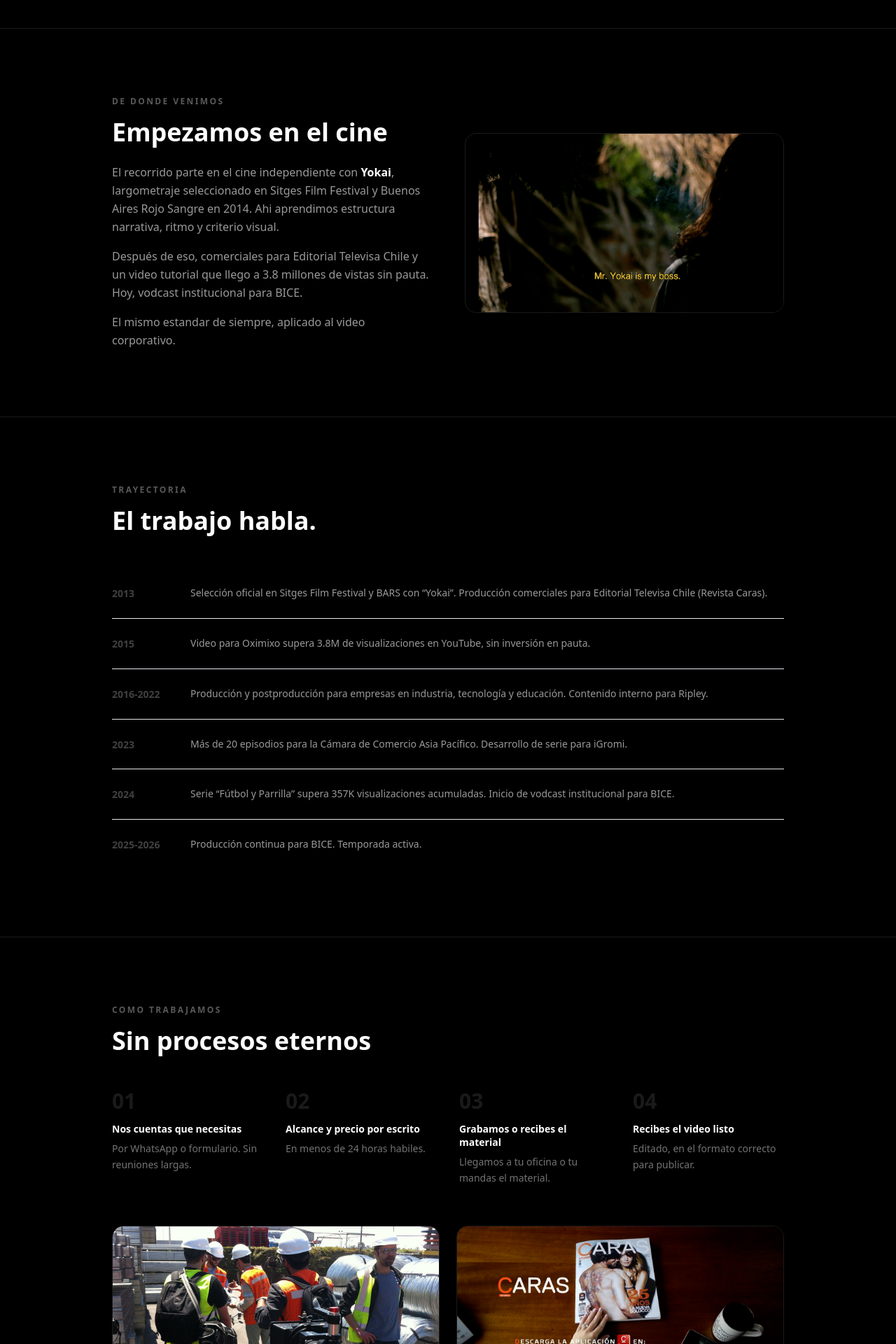
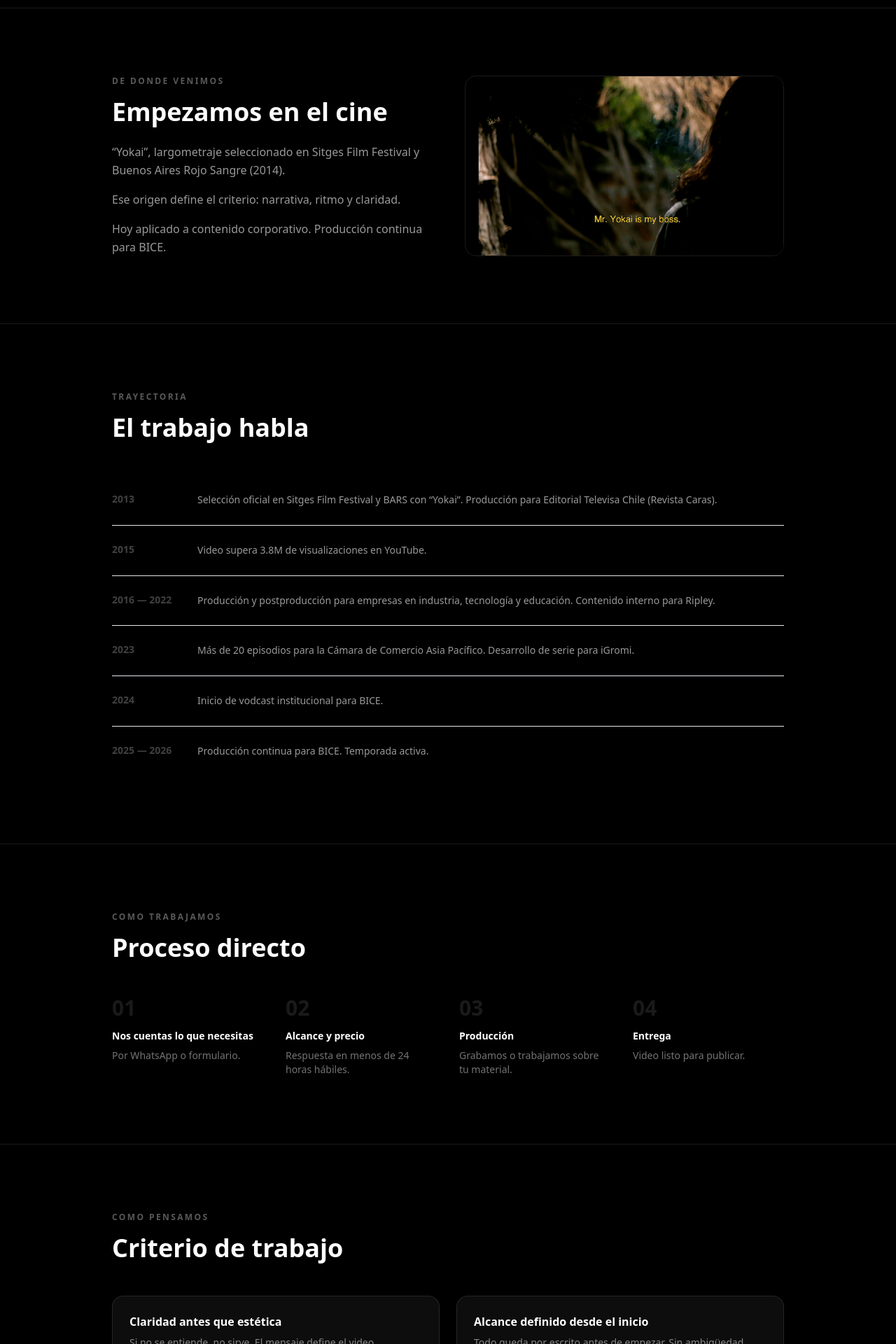
Before and after one commit to TronxGroup/Dekaelo-Media, a Next.js app: page /quienes-somos in a window 1280 px wide. Shown: the part 880-2800 px from the top of the page at 70% size. Built offline with nearby package versions, Linux system fonts and the light colour scheme.

Commit message:
Update page.tsx

```diff
--- a/app/quienes-somos/page.tsx
+++ b/app/quienes-somos/page.tsx
@@ -3,87 +3,138 @@ import Image from "next/image";
 import Link from "next/link";
 import { ArrowUpRight, ArrowRight } from "lucide-react";
 
-const waLink = "https://wa.me/56920080031?text=Hola%2C%20quiero%20conversar%20sobre%20un%20proyecto%20con%20Dekaelo%20Media.%0A%0AEmpresa%3A%0AQue%20necesito%3A%0AFecha%20tentativa%3A%0A%0AGracias";
+const waLink =
+  "https://wa.me/56920080031?text=Hola%2C%20quiero%20conversar%20sobre%20un%20proyecto%20con%20Dekaelo%20Media.%0A%0AEmpresa%3A%0AQue%20necesito%3A%0AFecha%20tentativa%3A%0A%0AGracias";
 
 export const metadata: Metadata = {
   title: "Quienes somos - Dekaelo Media",
-  description: "Productora audiovisual en Chile con mas de una decada de trayectoria. Especializados en vodcast corporativo y video institucional. BICE, APCC, iGromi y mas.",
-  alternates: { canonical: "https://www.dekaelomedia.com/quienes-somos" },
+  description:
+    "Productora audiovisual en Chile. Especializados en vodcast corporativo y contenido institucional. Producción clara, ejecución precisa.",
+  alternates: {
+    canonical: "https://www.dekaelomedia.com/quienes-somos",
+  },
 };
 
 const stats = [
-  { n: "150+", label: "videos producidos desde 2013" },
-  { n: "3.8M", label: "vistas en un solo video organico" },
-  { n: "60+", label: "episodios vodcast corporativos" },
-  { n: "6+", label: "industrias distintas" },
+  { n: "150+", label: "videos producidos" },
+  { n: "3.8M", label: "visualizaciones en un contenido" },
+  { n: "60+", label: "episodios de vodcast corporativo" },
+  { n: "6+", label: "industrias" },
 ];
 
 const milestones = [
-  { year: "2013", text: "Selección oficial en Sitges Film Festival y BARS con “Yokai”. Producción comerciales para Editorial Televisa Chile (Revista Caras)." },
-  { year: "2015", text: "Video para Oximixo supera 3.8M de visualizaciones en YouTube, sin inversión en pauta." },
-  { year: "2016-2022", text: "Producción y postproducción para empresas en industria, tecnología y educación. Contenido interno para Ripley." },
-  { year: "2023", text: "Más de 20 episodios para la Cámara de Comercio Asia Pacífico.  Desarrollo de serie para iGromi." },
-  { year: "2024", text: "Serie “Fútbol y Parrilla” supera 357K visualizaciones acumuladas. Inicio de vodcast institucional para BICE." },
-  { year: "2025-2026", text: "Producción continua para BICE. Temporada activa." },
+  {
+    year: "2013",
+    text: "Selección oficial en Sitges Film Festival y BARS con “Yokai”. Producción para Editorial Televisa Chile (Revista Caras).",
+  },
+  {
+    year: "2015",
+    text: "Video supera 3.8M de visualizaciones en YouTube.",
+  },
+  {
+    year: "2016 — 2022",
+    text: "Producción y postproducción para empresas en industria, tecnología y educación. Contenido interno para Ripley.",
+  },
+  {
+    year: "2023",
+    text: "Más de 20 episodios para la Cámara de Comercio Asia Pacífico. Desarrollo de serie para iGromi.",
+  },
+  {
+    year: "2024",
+    text: "Inicio de vodcast institucional para BICE.",
+  },
+  {
+    year: "2025 — 2026",
+    text: "Producción continua para BICE. Temporada activa.",
+  },
 ];
 
 const values = [
-  { title: "Claridad antes que estetica", desc: "Un video que no se entiende no sirve, por mas bonito que sea. Siempre empezamos por el mensaje." },
-  { title: "Alcance por escrito antes de empezar", desc: "Antes de cualquier proyecto tienes por escrito que incluye y que cuesta. Sin sorpresas." },
-  { title: "Entrega que funciona de verdad", desc: "No entregamos archivos genericos. Entregamos el formato correcto para cada plataforma donde vas a publicar." },
-  { title: "Procesos ordenados", desc: "Respondemos rapido, cumplimos plazos y avisamos si algo cambia. Trabajar con nosotros no deberia ser estresante." },
+  {
+    title: "Claridad antes que estética",
+    desc: "Si no se entiende, no sirve. El mensaje define el video.",
+  },
+  {
+    title: "Alcance definido desde el inicio",
+    desc: "Todo queda por escrito antes de empezar. Sin ambigüedad.",
+  },
+  {
+    title: "Entrega funcional",
+    desc: "Cada pieza se entrega en el formato correcto para su uso.",
+  },
+  {
+    title: "Procesos ordenados",
+    desc: "Respuestas rápidas, plazos claros y comunicación directa.",
+  },
 ];
 
-function Eyebrow(props: { children: React.ReactNode }) {
-  return <p className="text-xs font-semibold uppercase tracking-[0.2em] text-white/35">{props.children}</p>;
+function Eyebrow({ children }: { children: React.ReactNode }) {
+  return (
+    <p className="text-xs font-semibold uppercase tracking-[0.2em] text-white/35">
+      {children}
+    </p>
+  );
 }
 
 export default function QuienesSomosPage() {
   return (
     <main className="bg-black text-white selection:bg-white selection:text-black">
 
+      {/* HERO */}
       <section className="container max-w-4xl pt-28 pb-16 md:pt-36 md:pb-20">
         <Eyebrow>Quienes somos</Eyebrow>
         <h1 className="mt-4 text-4xl font-semibold leading-[1.1] tracking-tight md:text-5xl">
-          Produccion audiovisual corporativa desde 2013.{" "}
-          <span className="text-white/35">El mismo estandar de siempre, sin el precio de una agencia.</span>
+          Producción audiovisual corporativa desde 2013.
+          <span className="block text-white/35">
+            Vodcast y contenido institucional para empresas.
+          </span>
         </h1>
+
         <p className="mt-6 max-w-2xl text-lg text-white/55 leading-relaxed">
-          Estudio audiovisual en Santiago especializado en vodcast corporativo y series institucionales.
-          Produccion completa en terreno o post-produccion de lo que tu empresa ya grabo.
+          Producción completa en terreno o postproducción sobre material existente.
+          Alcance, tiempos y entrega definidos desde el inicio.
         </p>
       </section>
 
+      {/* STATS */}
       <section className="border-t border-white/10 py-16">
         <div className="container max-w-5xl">
           <div className="grid grid-cols-2 gap-px bg-white/10 md:grid-cols-4">
             {stats.map((s) => (
               <div key={s.n} className="bg-black px-8 py-10">
                 <p className="text-4xl font-semibold text-white">{s.n}</p>
-                <p className="mt-2 text-sm text-white/40 leading-snug">{s.label}</p>
+                <p className="mt-2 text-sm text-white/40 leading-snug">
+                  {s.label}
+                </p>
               </div>
             ))}
           </div>
         </div>
       </section>
 
+      {/* ORIGEN */}
       <section className="border-t border-white/10 py-24">
         <div className="container max-w-5xl">
           <div className="grid gap-12 md:grid-cols-2 md:items-center">
             <div>
               <Eyebrow>De donde venimos</Eyebrow>
-              <h2 className="mt-4 text-3xl font-semibold md:text-4xl">Empezamos en el cine</h2>
+              <h2 className="mt-4 text-3xl font-semibold md:text-4xl">
+                Empezamos en el cine
+              </h2>
+
               <p className="mt-6 text-white/60 leading-relaxed">
-                El recorrido parte en el cine independiente con <strong className="text-white">Yokai</strong>, largometraje seleccionado en Sitges Film Festival y Buenos Aires Rojo Sangre en 2014. Ahi aprendimos estructura narrativa, ritmo y criterio visual.
+                “Yokai”, largometraje seleccionado en Sitges Film Festival y Buenos Aires Rojo Sangre (2014).
               </p>
+
               <p className="mt-4 text-white/60 leading-relaxed">
-                Después de eso, comerciales para Editorial Televisa Chile y un video tutorial que llego a 3.8 millones de vistas sin pauta. Hoy, vodcast institucional para BICE.
+                Ese origen define el criterio: narrativa, ritmo y claridad.
               </p>
+
               <p className="mt-4 text-white/60 leading-relaxed">
-                El mismo estandar de siempre, aplicado al video corporativo.
+                Hoy aplicado a contenido corporativo. Producción continua para BICE.
               </p>
             </div>
-            <div>
+
             <Image
               src="/qs_dekaelo_3.png"
               alt="Rodaje Dekaelo Media"
@@ -93,137 +144,179 @@ export default function QuienesSomosPage() {
             />
           </div>
         </div>
-        </div>
       </section>
 
+      {/* TRAYECTORIA */}
       <section className="border-t border-white/10 py-24">
         <div className="container max-w-5xl">
           <Eyebrow>Trayectoria</Eyebrow>
-          <h2 className="mt-4 text-3xl font-semibold md:text-4xl">El trabajo habla.</h2>
+          <h2 className="mt-4 text-3xl font-semibold md:text-4xl">
+            El trabajo habla
+          </h2>
+
           <div className="mt-12">
             {milestones.map((m, i) => (
               <div
                 key={m.year}
-                className={"grid grid-cols-[80px_1fr] gap-8 py-6" + (i !== milestones.length - 1 ? " border-b border-white/8" : "")}
+                className={
+                  "grid grid-cols-[90px_1fr] gap-8 py-6" +
+                  (i !== milestones.length - 1
+                    ? " border-b border-white/8"
+                    : "")
+                }
               >
-                <p className="text-sm font-semibold tabular-nums text-white/25 pt-0.5">{m.year}</p>
-                <p className="text-sm text-white/60 leading-relaxed">{m.text}</p>
+                <p className="text-sm font-semibold text-white/25">
+                  {m.year}
+                </p>
+                <p className="text-sm text-white/60 leading-relaxed">
+                  {m.text}
+                </p>
               </div>
             ))}
           </div>
         </div>
       </section>
 
+      {/* PROCESO */}
       <section className="border-t border-white/10 py-24">
         <div className="container max-w-5xl">
           <Eyebrow>Como trabajamos</Eyebrow>
-          <h2 className="mt-4 text-3xl font-semibold md:text-4xl">Sin procesos eternos</h2>
+          <h2 className="mt-4 text-3xl font-semibold md:text-4xl">
+            Proceso directo
+          </h2>
+
           <div className="mt-12 grid gap-8 md:grid-cols-4">
             {[
-              { n: "01", title: "Nos cuentas que necesitas", desc: "Por WhatsApp o formulario. Sin reuniones largas." },
-              { n: "02", title: "Alcance y precio por escrito", desc: "En menos de 24 horas habiles." },
-              { n: "03", title: "Grabamos o recibes el material", desc: "Llegamos a tu oficina o tu mandas el material." },
-              { n: "04", title: "Recibes el video listo", desc: "Editado, en el formato correcto para publicar." },
+              {
+                n: "01",
+                title: "Nos cuentas lo que necesitas",
+                desc: "Por WhatsApp o formulario.",
+              },
+              {
+                n: "02",
+                title: "Alcance y precio",
+                desc: "Respuesta en menos de 24 horas hábiles.",
+              },
+              {
+                n: "03",
+                title: "Producción",
+                desc: "Grabamos o trabajamos sobre tu material.",
+              },
+              {
+                n: "04",
+                title: "Entrega",
+                desc: "Video listo para publicar.",
+              },
             ].map((s) => (
               <div key={s.n}>
                 <p className="text-3xl font-semibold text-white/10">{s.n}</p>
-                <h3 className="mt-3 text-sm font-semibold text-white leading-snug">{s.title}</h3>
-                <p className="mt-2 text-sm text-white/45 leading-relaxed">{s.desc}</p>
-              </div>
-            ))}
-          </div>
-          <div className="mt-14 grid gap-6 md:grid-cols-2">
-            <Image
-              src="/qs_dekaelo_4.png"
-              alt="Produccion audiovisual corporativa"
-              width={580}
-              height={380}
-              className="rounded-2xl border border-white/10 object-cover w-full"
-            />
-            <Image
-              src="/qs_dekaelo_1.png"
-              alt="Rodaje institucional"
-              width={580}
-              height={380}
-              className="rounded-2xl border border-white/10 object-cover w-full"
-            />
-          </div>
-        </div>
-      </section>
-
-      <section className="border-t border-white/10 py-24">
-        <div className="container max-w-5xl">
-          <Eyebrow>Como pensamos</Eyebrow>
-          <h2 className="mt-4 text-3xl font-semibold md:text-4xl">Lo que nos importa al trabajar</h2>
-          <div className="mt-12 grid gap-6 md:grid-cols-2">
-            {values.map((v) => (
-              <div key={v.title} className="rounded-2xl border border-white/10 bg-white/5 p-6">
-                <h3 className="text-base font-semibold text-white mb-2">{v.title}</h3>
-                <p className="text-sm text-white/50 leading-relaxed">{v.desc}</p>
+                <h3 className="mt-3 text-sm font-semibold text-white">
+                  {s.title}
+                </h3>
+                <p className="mt-2 text-sm text-white/45">{s.desc}</p>
               </div>
             ))}
           </div>
         </div>
       </section>
 
+      {/* VALORES */}
+      <section className="border-t border-white/10 py-24">
+        <div className="container max-w-5xl">
+          <Eyebrow>Como pensamos</Eyebrow>
+          <h2 className="mt-4 text-3xl font-semibold md:text-4xl">
+            Criterio de trabajo
+          </h2>
+
+          <div className="mt-12 grid gap-6 md:grid-cols-2">
+            {values.map((v) => (
+              <div
+                key={v.title}
+                className="rounded-2xl border border-white/10 bg-white/5 p-6"
+              >
+                <h3 className="text-base font-semibold text-white">
+                  {v.title}
+                </h3>
+                <p className="mt-2 text-sm text-white/50">{v.desc}</p>
+              </div>
+            ))}
+          </div>
+        </div>
+      </section>
+
+      {/* CLIENTES */}
       <section className="border-t border-white/10 py-20">
         <div className="container max-w-5xl">
           <Eyebrow>Con quienes hemos trabajado</Eyebrow>
+
           <div className="mt-8 flex flex-wrap gap-3">
             {[
               "BICE",
-              "Camara de Comercio Asia Pacifico",
+              "Cámara de Comercio Asia Pacífico",
               "iGromi",
               "Editorial Televisa Chile",
-              "Trewhela's School",
+              "Trewhela’s School",
               "Coesam",
               "Exploflex",
               "U-Payments",
               "Oximixo",
-              "Futbol y Parrilla",
+              "Fútbol y Parrilla",
             ].map((c) => (
-              <span key={c} className="rounded-full border border-white/10 bg-white/5 px-4 py-1.5 text-sm text-white/50">
+              <span
+                key={c}
+                className="rounded-full border border-white/10 bg-white/5 px-4 py-1.5 text-sm text-white/50"
+              >
                 {c}
               </span>
             ))}
           </div>
-          <p className="mt-6 text-sm text-white/30 leading-relaxed max-w-xl">
-            Banca, educacion, industria, tecnologia, camaras empresariales y medios. Proyectos de uso interno y posicionamiento externo.
+
+          <p className="mt-6 text-sm text-white/30 max-w-xl">
+            Banca, educación, industria, tecnología y organizaciones empresariales.
+            Contenido interno y posicionamiento externo.
           </p>
         </div>
       </section>
 
+      {/* CTA */}
       <section className="border-t border-white/10 py-28">
         <div className="container max-w-3xl text-center">
           <div className="mb-8 inline-flex items-center gap-2 rounded-full border border-white/10 bg-white/5 px-4 py-1.5 text-xs text-white/40">
             <span className="h-1.5 w-1.5 rounded-full bg-emerald-400" />
-            BICE - trabajo continuo desde 2024
+            Producción activa con BICE
           </div>
-          <h2 className="text-3xl font-semibold md:text-4xl">Consulta</h2>
-          <p className="mx-auto mt-5 max-w-xl text-white/50 leading-relaxed">
-            Cuentanos que necesitas. Te respondemos con un alcance claro y un precio concreto en menos de 24 horas habiles.
+
+          <h2 className="text-3xl font-semibold md:text-4xl">
+            Solicitar propuesta
+          </h2>
+
+          <p className="mx-auto mt-5 max-w-xl text-white/50">
+            Cuéntanos qué necesitas. Respondemos con alcance y precio en menos de 24 horas hábiles.
           </p>
+
           <div className="mt-10 flex flex-col items-center gap-4 sm:flex-row sm:justify-center">
             <a
               href={waLink}
               target="_blank"
               rel="noopener noreferrer"
-    className="inline-flex items-center gap-2 bg-white px-10 py-4 text-sm font-semibold text-black transition hover:bg-white/90"
+              className="inline-flex items-center gap-2 bg-white px-10 py-4 text-sm font-semibold text-black hover:bg-white/90"
             >
               Escribir por WhatsApp <ArrowUpRight className="h-4 w-4" />
             </a>
 
             <Link
               href="/servicios"
-    className="inline-flex items-center gap-2 border border-white/15 bg-white/5 px-10 py-4 text-sm text-white/55 transition hover:bg-white/10 hover:text-white"
+              className="inline-flex items-center gap-2 border border-white/15 bg-white/5 px-10 py-4 text-sm text-white/55 hover:bg-white/10 hover:text-white"
             >
-    Ver servicios y precios <ArrowRight className="h-4 w-4" />
+              Ver servicios <ArrowRight className="h-4 w-4" />
             </Link>
           </div>
-          <p className="mt-6 text-xs text-white/25">Respondemos el mismo dia habil. Sin compromiso.</p>
+
+          <p className="mt-6 text-xs text-white/25">
+            Respuesta el mismo día hábil. Sin compromiso.
+          </p>
         </div>
       </section>
-
     </main>
   );
 }
```
Lines whose indentation alone changed are shown as unchanged.
